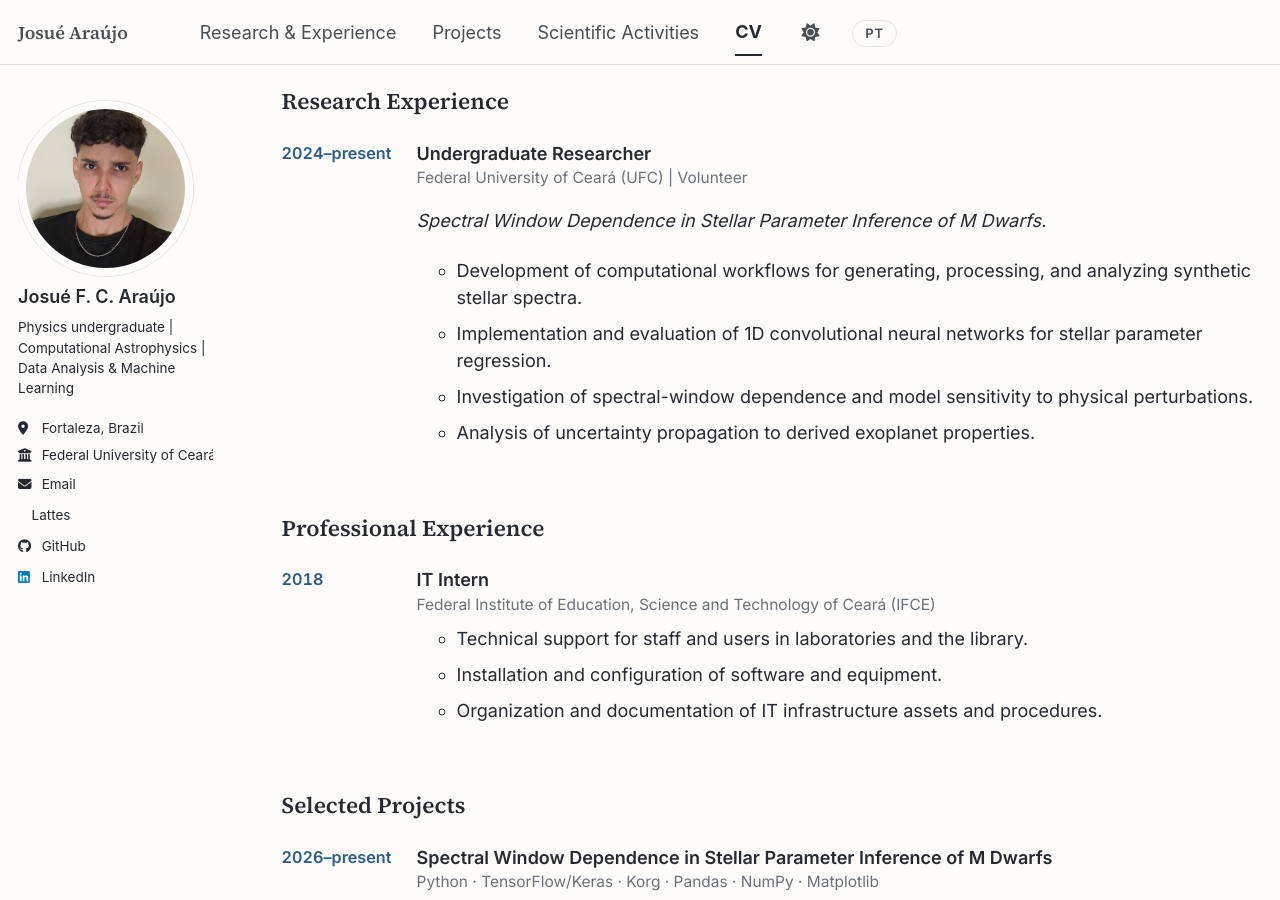
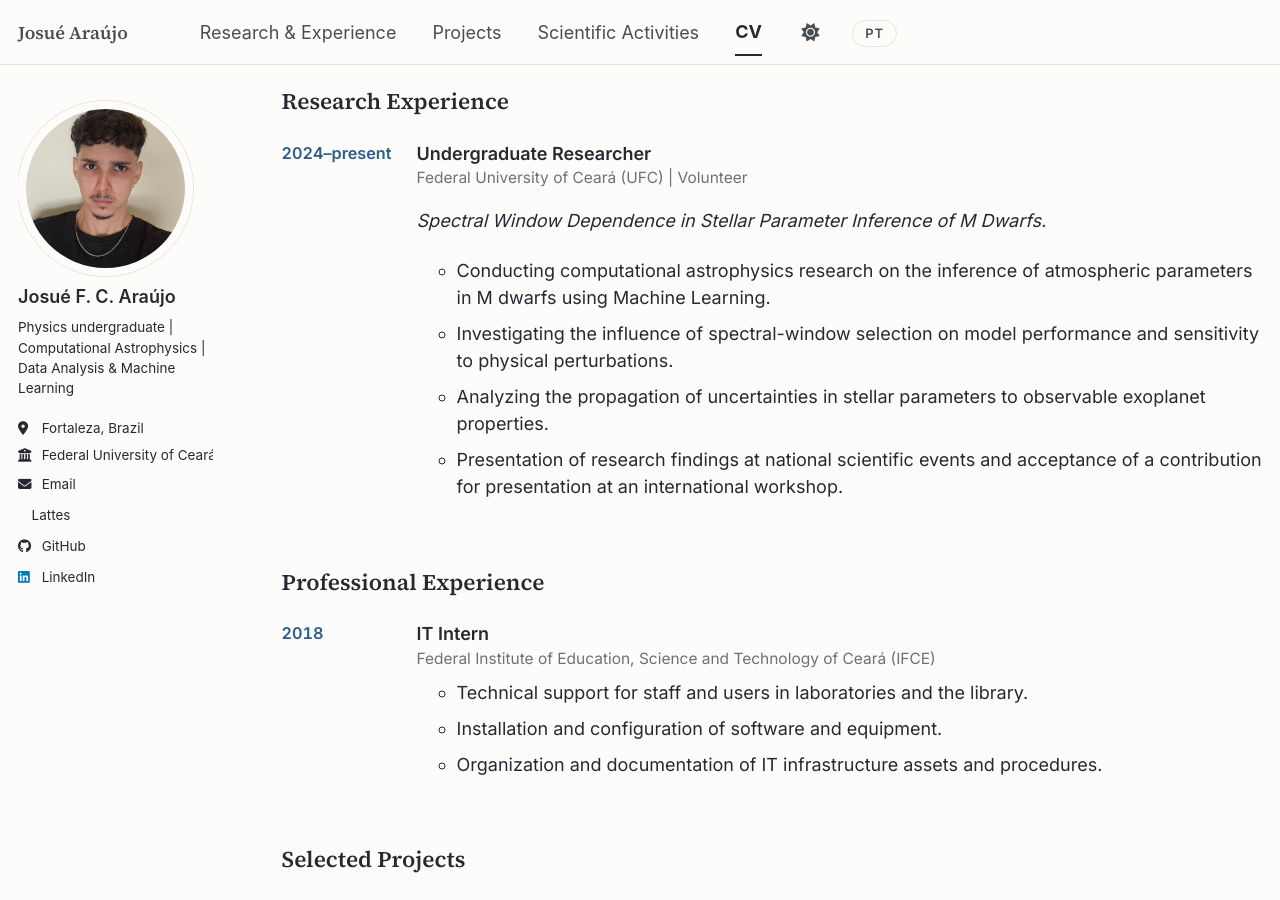
Before and after one commit to Acruxjj/Acruxjj.github.io, a Jekyll site: the page built from _pages/cv.md, in a window 1280 px wide and 900 px high, scrolled down 772 px. Built offline with Jekyll 4.4.1, drawn with Linux system fonts in a browser that asks for light colours; a style sheet for code colours, icons or effects is not loaded.

Commit message:
Update cv.md

```diff
--- a/_pages/cv.md
+++ b/_pages/cv.md
@@ -66,14 +66,26 @@ redirect_from:
     <span class="when">2024–present</span>
     <div>
       <div class="what"><span data-lang="en">Undergraduate Researcher</span><span data-lang="pt">Pesquisador de Iniciação Científica</span></div>
-      <div class="where"><span data-lang="en">Federal University of Ceará (UFC) | Volunteer</span><span data-lang="pt">Universidade Federal do Ceará (UFC)| Voluntário</span></div>
+      <div class="where"><span data-lang="en">Federal University of Ceará (UFC) | Volunteer</span><span data-lang="pt">Universidade Federal do Ceará (UFC) | Voluntário</span></div>
       <p data-lang="en"><em>Spectral Window Dependence in Stellar Parameter Inference of M Dwarfs.</em></p>
       <p data-lang="pt"><em>Dependência da Janela Espectral na Inferência de Parâmetros Estelares de Anãs M.</em></p>
       <ul>
-        <li><span data-lang="en">Development of computational workflows for generating, processing, and analyzing synthetic stellar spectra.</span><span data-lang="pt">Desenvolvimento de fluxos computacionais para geração, processamento e análise de espectros estelares sintéticos.</span></li>
-        <li><span data-lang="en">Implementation and evaluation of 1D convolutional neural networks for stellar parameter regression.</span><span data-lang="pt">Implementação e avaliação de redes neurais convolucionais 1D para regressão de parâmetros estelares.</span></li>
-        <li><span data-lang="en">Investigation of spectral-window dependence and model sensitivity to physical perturbations.</span><span data-lang="pt">Investigação da dependência de janelas espectrais e da sensibilidade dos modelos a perturbações físicas.</span></li>
-        <li><span data-lang="en">Analysis of uncertainty propagation to derived exoplanet properties.</span><span data-lang="pt">Análise da propagação de incertezas para propriedades derivadas de exoplanetas.</span></li>
+        <li>
+          <span data-lang="en">Conducting computational astrophysics research on the inference of atmospheric parameters in M dwarfs using Machine Learning.</span>
+          <span data-lang="pt">Condução de pesquisa em astrofísica computacional voltada à inferência de parâmetros atmosféricos de estrelas anãs M por meio de Machine Learning.</span>
+        </li>
+        <li>
+          <span data-lang="en">Investigating the influence of spectral-window selection on model performance and sensitivity to physical perturbations.</span>
+          <span data-lang="pt">Investigação da influência da seleção de janelas espectrais no desempenho dos modelos e da sensibilidade a perturbações físicas.</span>
+        </li>
+        <li>
+          <span data-lang="en">Analyzing the propagation of uncertainties in stellar parameters to observable exoplanet properties.</span>
+          <span data-lang="pt">Análise da propagação das incertezas nos parâmetros estelares para propriedades observáveis de exoplanetas.</span>
+        </li>
+        <li>
+          <span data-lang="en">Presentation of research findings at national scientific events and acceptance of a contribution for presentation at an international workshop.</span>
+          <span data-lang="pt">Apresentação dos resultados em eventos científicos nacionais e aceite de trabalho para apresentação em workshop internacional.</span>
+        </li>
       </ul>
     </div>
   </li>
```
